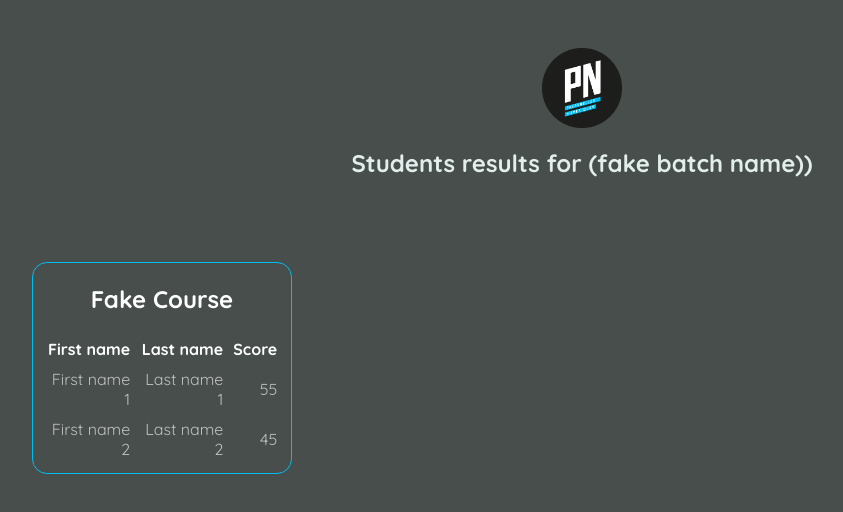
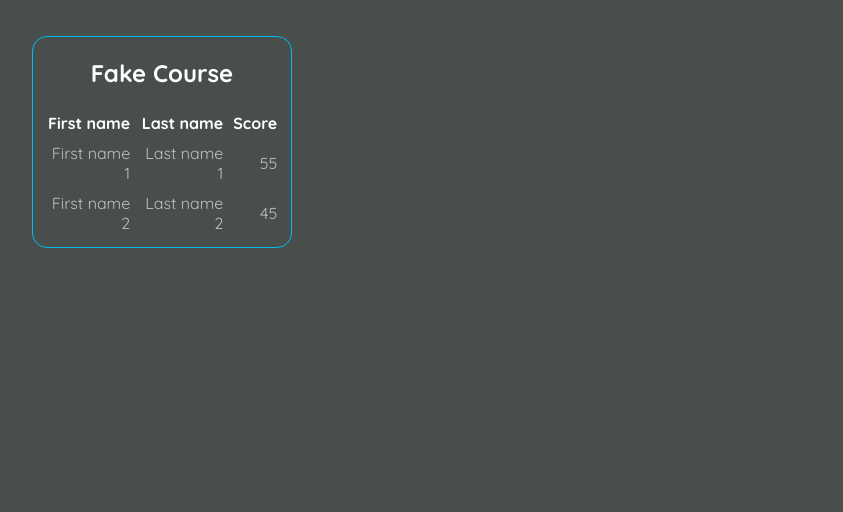
Before and after one commit to tranducphat204/MINI-TEST_Tran-Duc-Phat, a React (Vite) app in the folder exercise-1/: page / in a window 1280 px wide. Shown: the top 512 px of the page, without its empty margins (58-901 px from the left). Built offline with nearby package versions, Linux system fonts and the light colour scheme.

Commit message:
done ex1

```diff
--- a/exercise-1/src/App.jsx
+++ b/exercise-1/src/App.jsx
@@ -1,15 +1,12 @@
-import pnLogo from "./assets/pn-logo.png";
+import Header from "./components/Header";
 
 function App() {
   return (
     <>
-      <header id="header">
-        <img src={pnLogo} alt="PN Logo" />
-        <h1>Students results for (fake batch name))</h1>
-      </header>
+      <Header batchName='Fake batch name'/>
 
       <main className="scores-container">
-        <div class="scores">
+        <div className="scores">
           <h1>Fake Course</h1>
 
           <table>
--- /dev/null
+++ b/exercise-1/src/components/Header.jsx
@@ -0,0 +1,10 @@
+import pnLogo from "./../assets/pn-logo.png";
+
+function Header({ batchName }) {
+  <header id="header">
+    <img src={pnLogo} alt="PN Logo" />
+    <h1>Students results for ({batchName})</h1>
+  </header>
+}
+
+export default Header;
```
